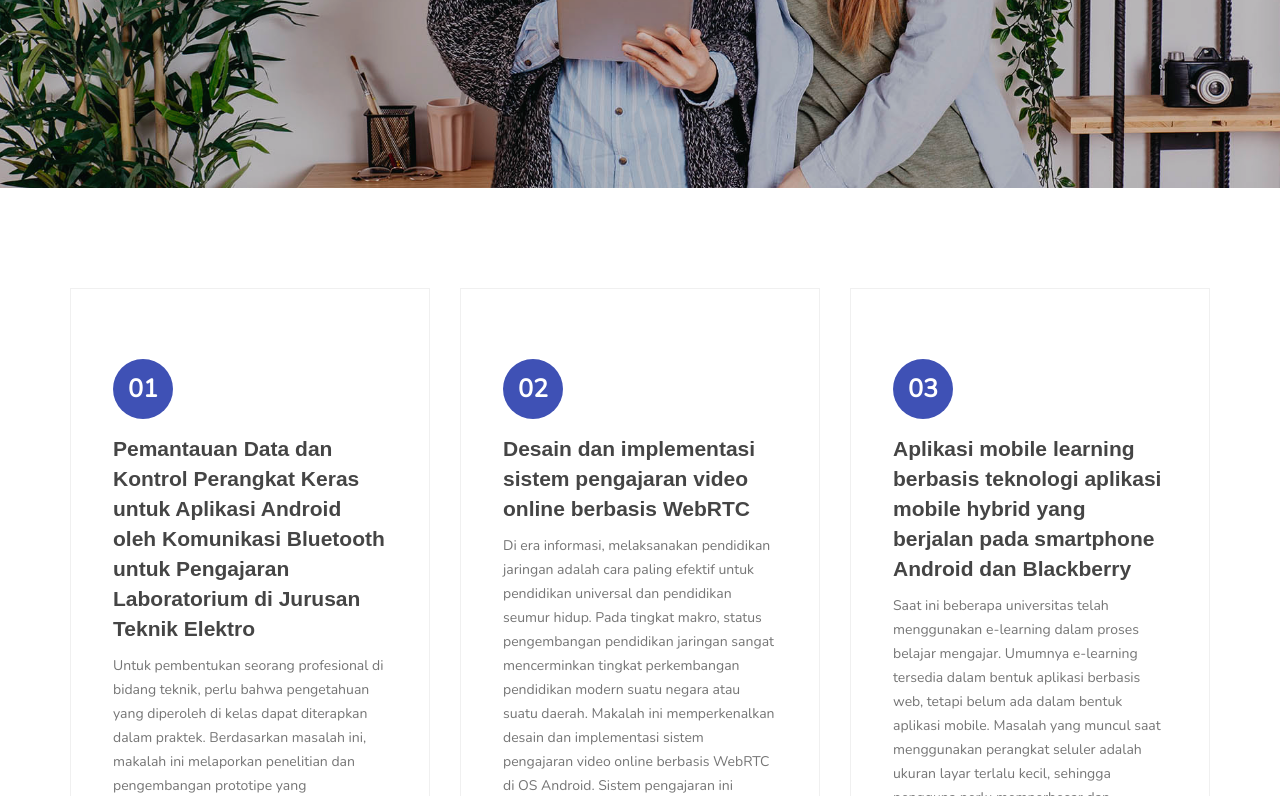
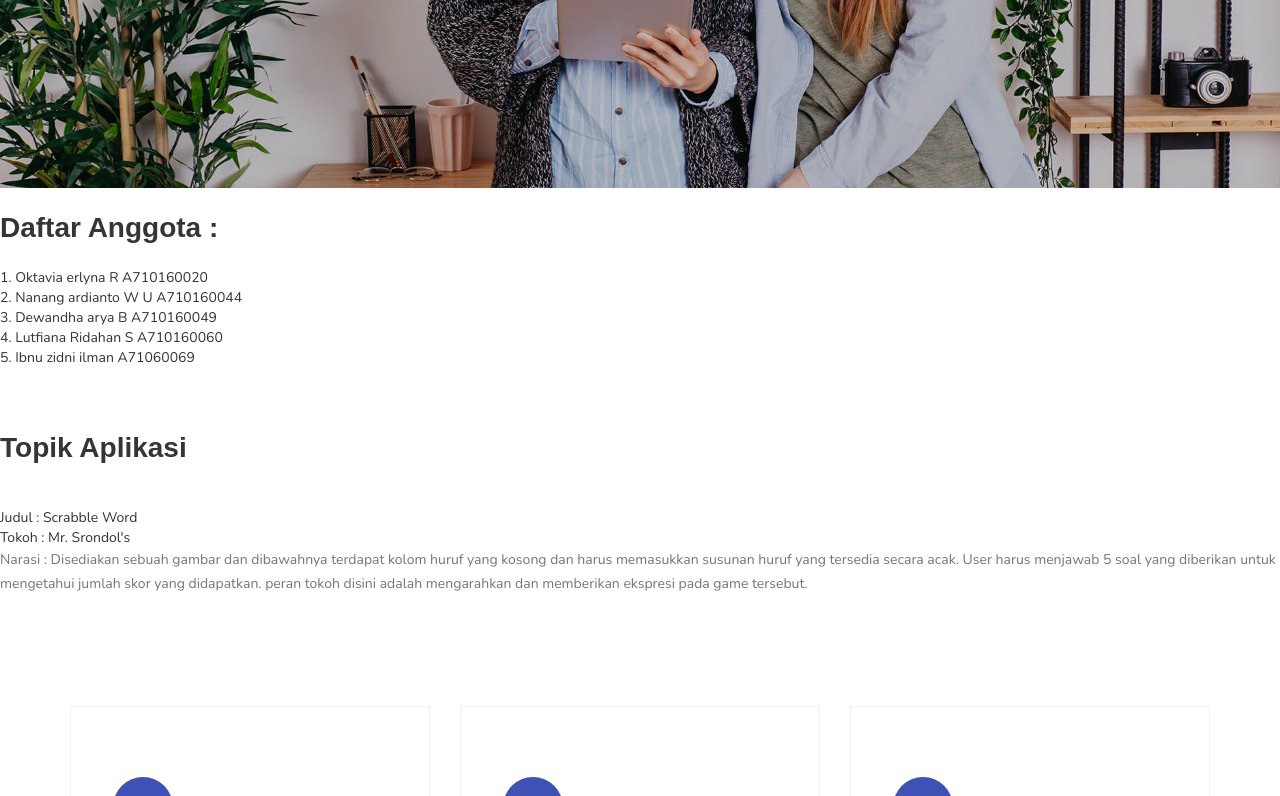
Before and after one commit to a710160069/ilman.github.io, a plain HTML site: page index.html in a window 1280 px wide. Shown: the part 532-1328 px from the top of the page. Drawn offline with nearby package versions, Linux system fonts and the light colour scheme; a web font is replaced by a local one.

Commit message:
index.html

```diff
--- a/index.html
+++ b/index.html
@@ -117,6 +117,24 @@ http://www.templatemo.com/tm-516-known
           </div>
      </section>
 
+<body>
+	<h2>
+ Daftar Anggota :<br>
+</h2>
+1. Oktavia erlyna R A710160020<br>
+2. Nanang ardianto W U A710160044<br>
+3. Dewandha arya B A710160049<br>
+4. Lutfiana Ridahan S A710160060<br>
+5. Ibnu zidni ilman A71060069<br><br><br>
+
+<h2>
+Topik Aplikasi
+</h2><br>
+Judul : Scrabble Word<br>
+Tokoh : Mr. Srondol's<br>
+<p>
+Narasi : Disediakan sebuah gambar dan dibawahnya terdapat kolom huruf yang kosong dan harus memasukkan susunan huruf yang tersedia secara acak. User harus menjawab 5 soal yang diberikan untuk mengetahui jumlah skor yang didapatkan. peran tokoh disini adalah mengarahkan dan memberikan ekspresi pada game tersebut.</p>
+</body>
 
      <!-- FEATURE -->
      <section id="feature">
```
